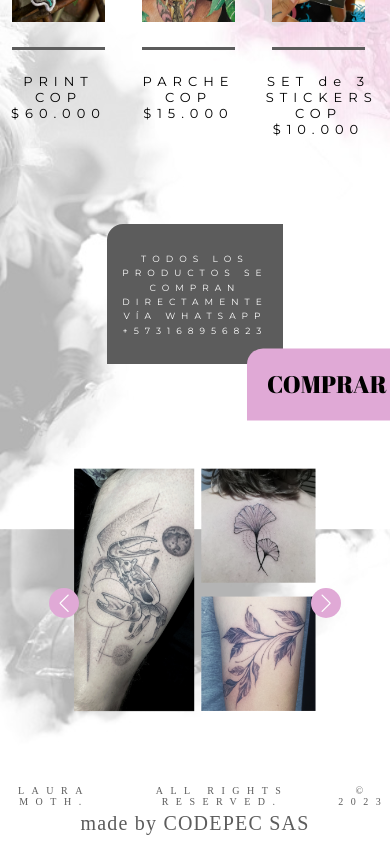
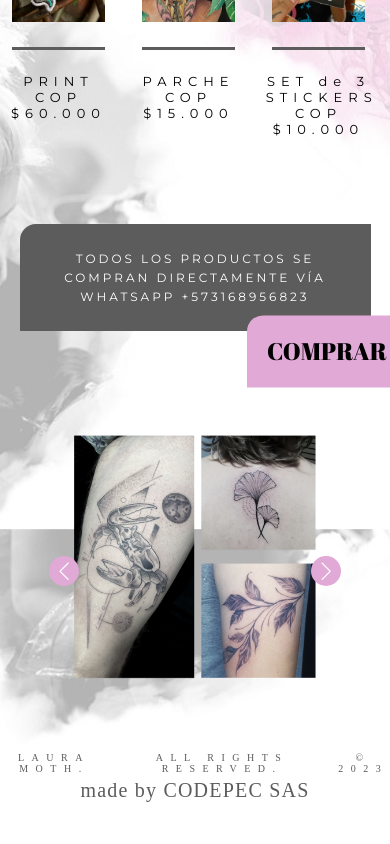
Before and after one commit to JulianBeta/laumoth_webpage, a React (Vite) app: page / in a window 390 px wide. Shown: the part 3373-4217 px from the top of the page. After the commit the page ends 4184 px from the top, so only its background shows below. Built offline with nearby package versions, Linux system fonts and the light colour scheme; a web font is replaced by a local one.

Commit message:
Styles corrections for Mobile and Odd devices

```diff
--- a/src/styles/SeccionCuarta.css
+++ b/src/styles/SeccionCuarta.css
@@ -60,9 +60,12 @@ p {
     margin: 0 auto;
     text-align: center;
     width: 35%;
-    height: 7em;
+    min-width: 280px; /* Add minimum width */
+    height: auto; /* Change from fixed height */
+    padding: 15px; /* Add padding */
     background-color: #5c5c5c;
     border-top-left-radius: 16px;
+    box-sizing: border-box; /* Prevent overflow */
 }
 
 .botonInstagram {
@@ -84,19 +87,24 @@ p {
     font-size: 24px;
     font-weight: 400;
     z-index: 1;
+    -webkit-tap-highlight-color: transparent;
+    user-select: none;
 }
 
 
 .textocuadrocentralfijo {
-    position: absolute;
-    top: 20%;
-    text-align: center;
+    position: relative;
+    top: 0;
+    width: 100%;
+    padding: 10px;
     color: #fff;
     font-family: "Montserrat";
     font-style: normal;
     font-weight: 400;
-    font-size: 12px;
+    font-size: clamp(10px, 2vw, 12px); /* Responsive font size */
     letter-spacing: 6px;
+    white-space: normal; /* Ensure text wraps */
+    word-break: break-word; /* Force word breaks */
 }
 
 
@@ -138,11 +146,15 @@ p {
     }
 
     .CuadroFijo {
-        width: 45%;
+        width: 90% !important; /* Full width on mobile */
+        min-width: unset;
+        border-top-left-radius: 16px;
+        border-bottom-right-radius: 16px;
     }
 
     .textocuadrocentralfijo {
-        font-size: 9px;
+        font-size: clamp(10px, 3.5vw, 12px); /* Better mobile sizing */
+        letter-spacing: 3px; /* Reduce spacing on mobile */
     }
 
     p {
--- a/src/styles/general/reset.css
+++ b/src/styles/general/reset.css
@@ -31,5 +31,8 @@
   }
 
   button {
-    cursor: pointer;
-  }
+    border: none !important;
+    -webkit-appearance: none;
+    -moz-appearance: none;
+    appearance: none;
+}
```
